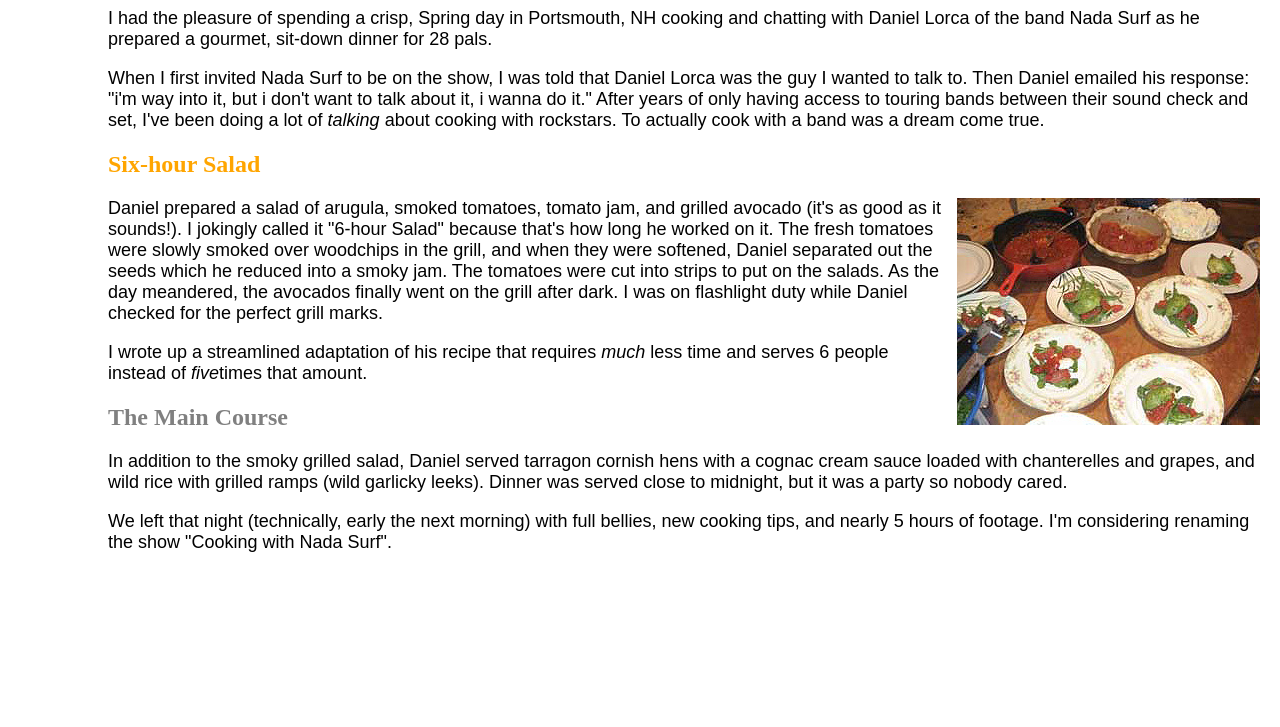
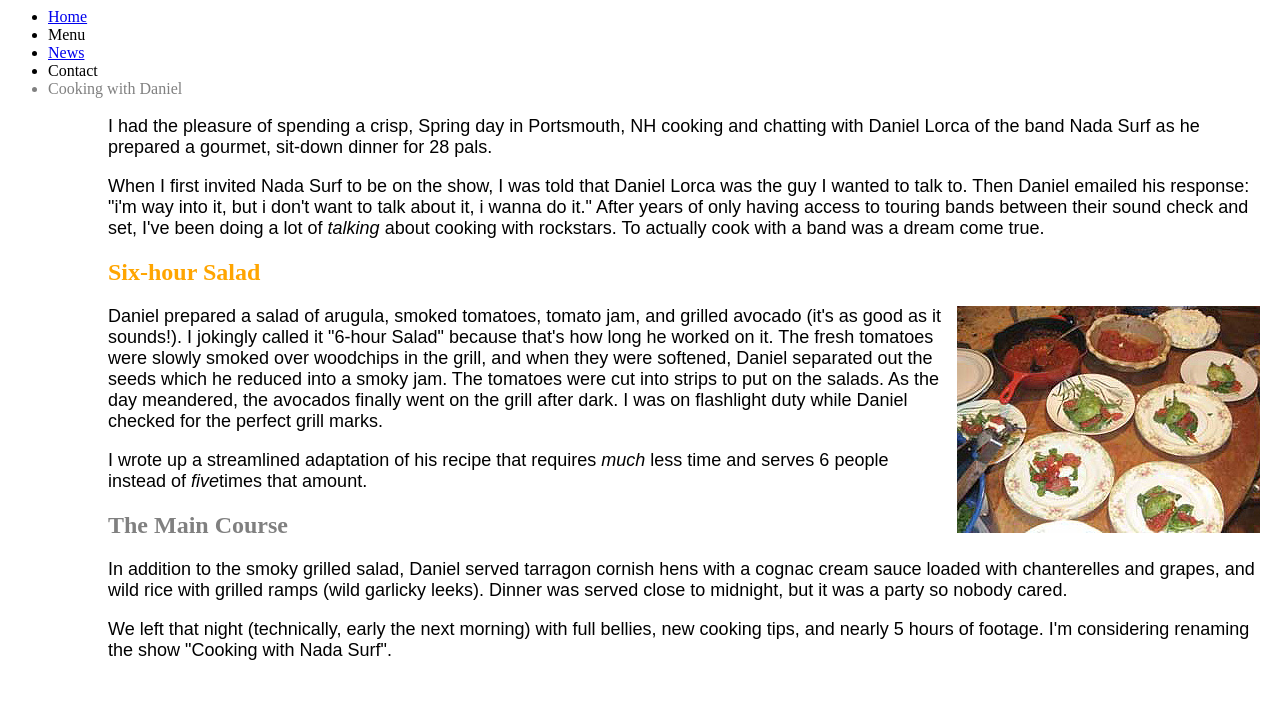
Before and after one commit to calamiton/fid, a plain HTML site: page bistro/cooking.html in a window 1280 px wide. Shown: the part 73-800 px from the top of the page. Drawn offline with Linux system fonts and the light colour scheme.

Commit message:
Update cooking.html

```diff
--- a/bistro/cooking.html
+++ b/bistro/cooking.html
@@ -30,6 +30,15 @@
 
 <body>
 <h1>Cooking with Daniel from Nada Surf</h1>
+<nav>
+        <ul>
+            <li><a HREF="index.html">Home</a></li>
+            <li>Menu</li>
+            <li><a HREF="bgnews.html">News</a></li>
+            <li>Contact</li>
+            <li style="color: grey;">Cooking with Daniel</li>
+        </ul>
+</nav>
 
 <p>I had the pleasure of spending a crisp, Spring day in Portsmouth, NH cooking and chatting with Daniel Lorca of the band Nada Surf as he prepared a gourmet, sit-down dinner for 28 pals.</p>
 
```
